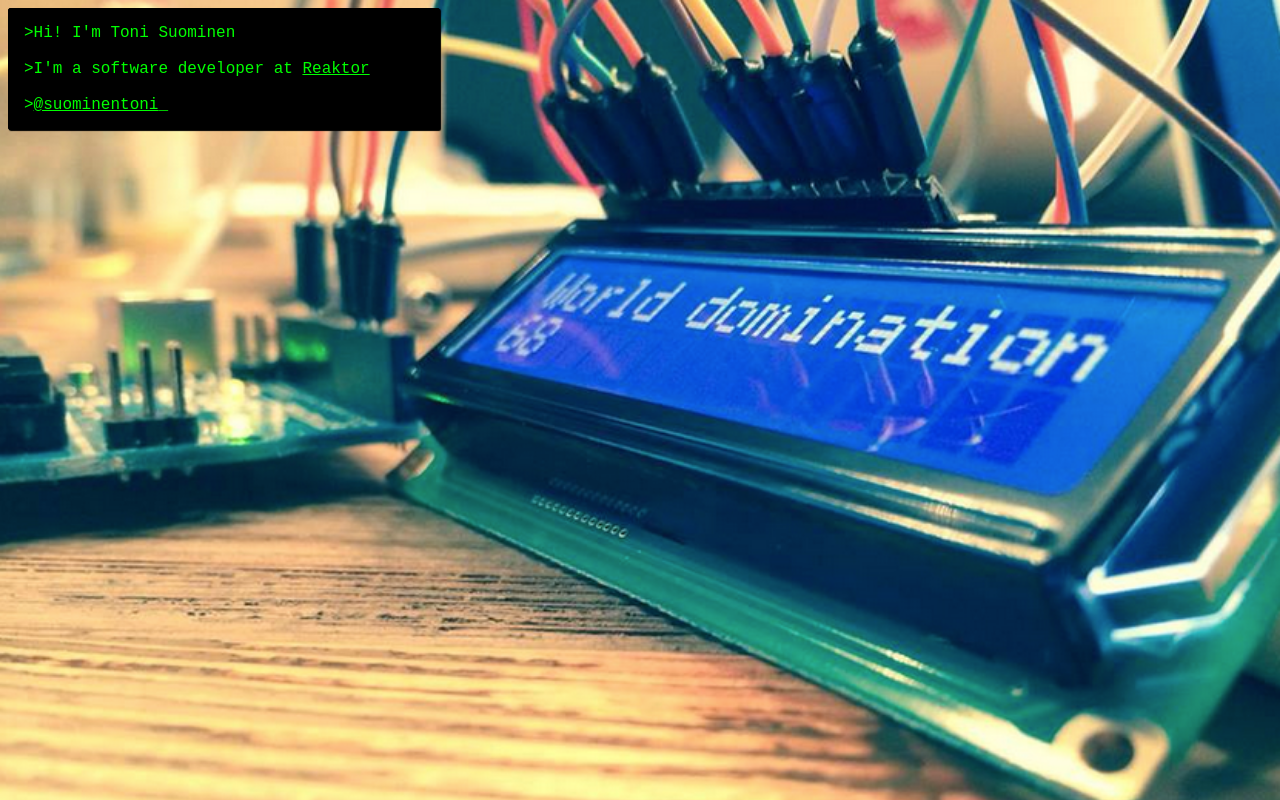
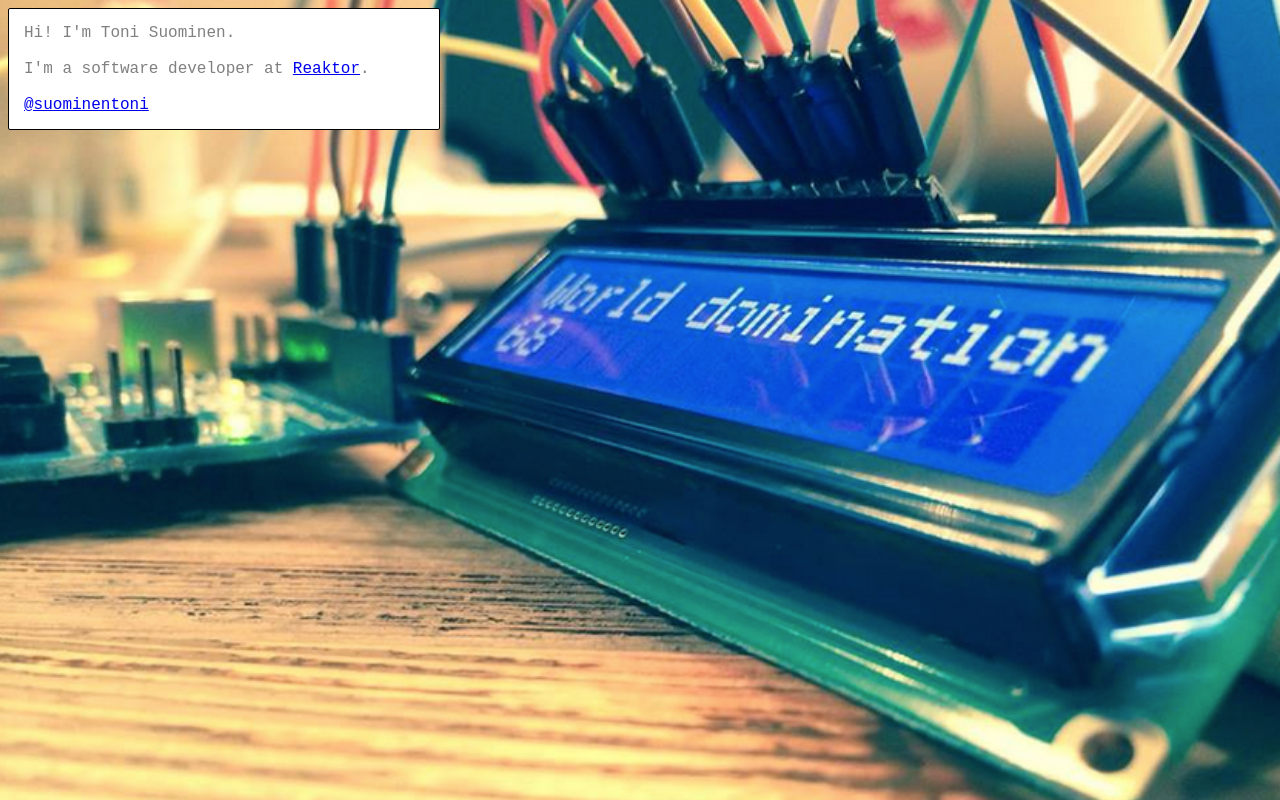
Before and after one commit to suominentoni/suominentoni-web, a website: page public/index.html in a window 1280 px wide. Drawn offline with Linux system fonts and the light colour scheme.

Commit message:
Simplify intro text style

```diff
--- a/public/index.html
+++ b/public/index.html
@@ -9,14 +9,13 @@
    </head>
     <body>
        <div class="container">
-           >Hi! I'm Toni Suominen
+           Hi! I'm Toni Suominen.
            </br>
            </br>
-           >I'm a software developer at <a href="http://reaktor.com" target="blank">Reaktor</a>
+           I'm a software developer at <a href="http://reaktor.com" target="blank">Reaktor</a>.
            </br>
            </br>
-           <span>></span><a href="http://twitter.com/suominentoni" target="blank">@suominentoni</a><span id="cursor">_</span>
+           <a href="http://twitter.com/suominentoni" target="blank">@suominentoni</a>
         </div>
-        <script type="text/javascript" src="./main.js" defer></script>
     </body>
 </html>
--- a/public/main.css
+++ b/public/main.css
@@ -8,14 +8,9 @@ body {
     max-height: 200px;
     max-width: 400px;
     padding: 15px;
-    background-color: black;
+    background-color: white;
     border: 1px solid black;
-    color: #00FF00;
     border-radius: 2px;
-    box-shadow: 1px 1px 1px black;
-}
-a:visited, a {
-    color: #00FF00;
 }
 @media (max-width: 1000px) {
     body {
--- a/public/main.js
+++ /dev/null
@@ -1,9 +0,0 @@
-var cursor = document.getElementById("cursor");
-setInterval(function() {
-    var cursorStyle = cursor.style;
-    if(cursorStyle.display == "none"){
-        cursorStyle.display  = "inline";
-    } else {
-        cursorStyle.display = "none";
-    }
-}, 750);
```
